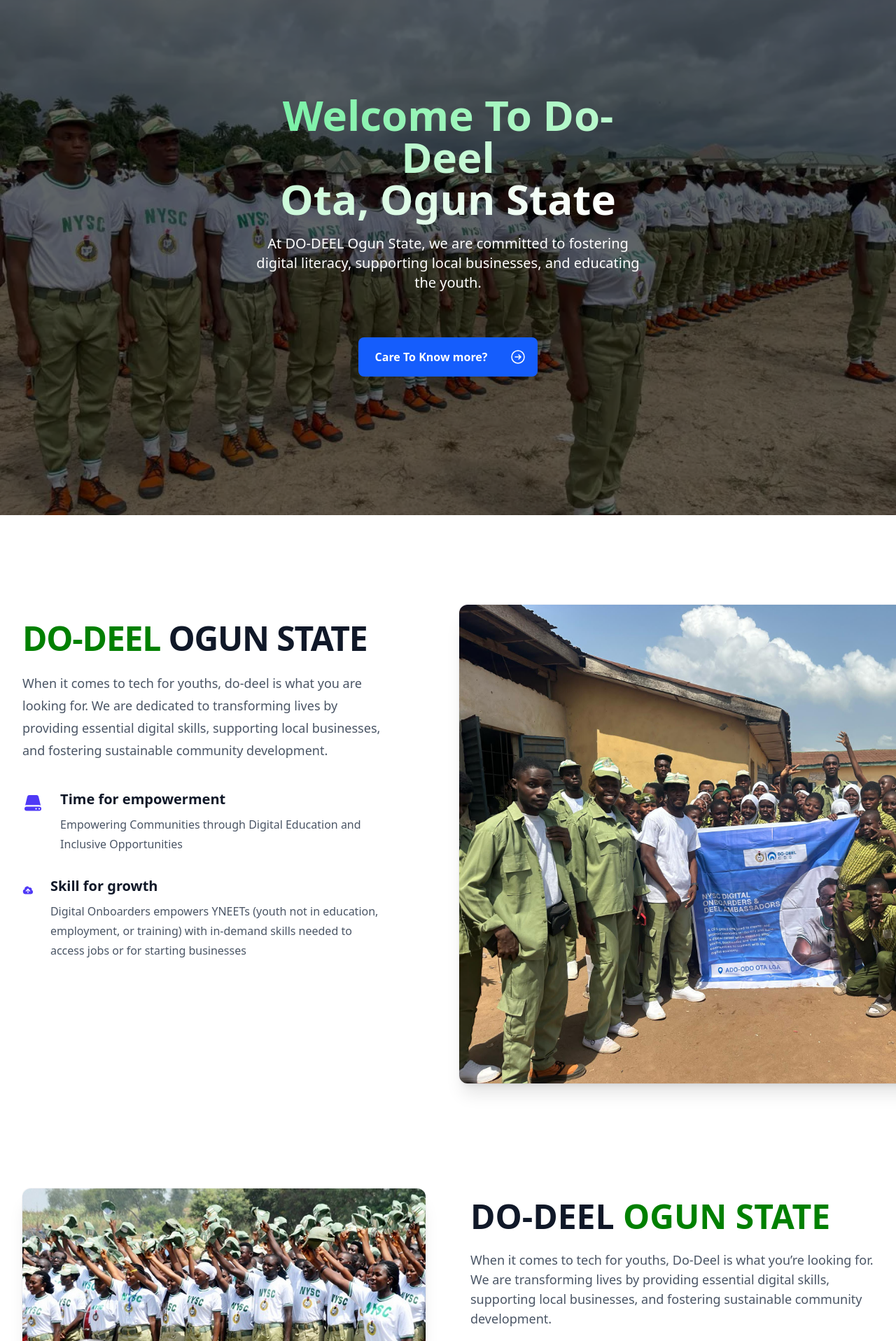
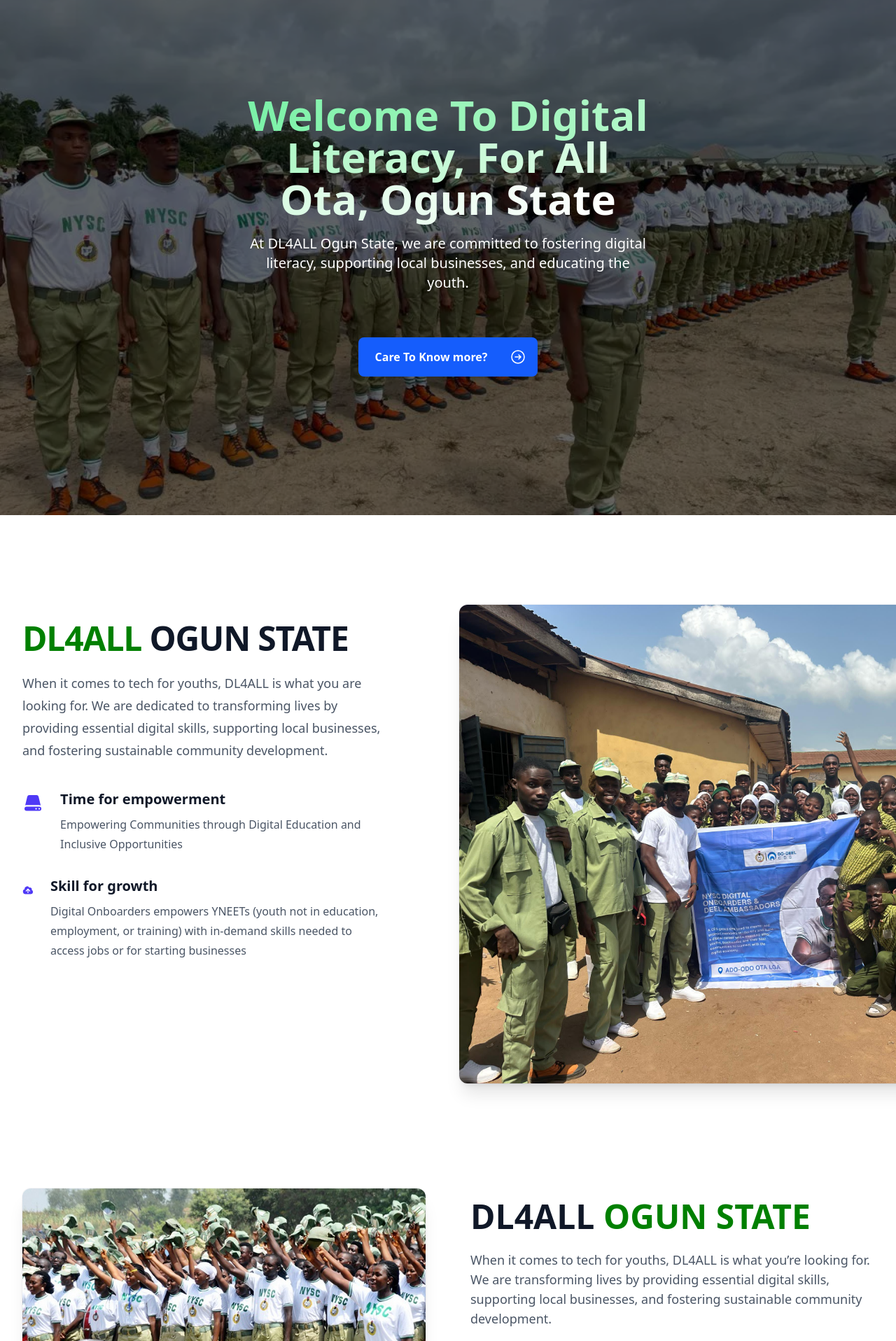
Before and after one commit to 56radius/do-deel-cds, a React (Vite) app: page /home in a window 1280 px wide. Shown: the part 64-1980 px from the top of the page at 70% size. Built offline with nearby package versions, Linux system fonts and the light colour scheme.

Commit message:
Updated the name of the cds from do-deel to dl4all

```diff
--- a/src/components/AboutUs.jsx
+++ b/src/components/AboutUs.jsx
@@ -31,10 +31,10 @@ const AboutUs = () => {
         <div className="lg:pt-4 lg:pr-8">
           <div className="lg:max-w-lg">
             <p className="mt-2 text-4xl font-semibold tracking-tight text-pretty text-gray-900 sm:text-5xl">
-             <span style={{color: "green"}}>  DO-DEEL </span> OGUN STATE
+             <span style={{color: "green"}}>  DL4ALL </span> OGUN STATE
             </p>
             <p className="mt-6 text-lg/8 text-gray-600">
-              When it comes to tech for youths, do-deel is what you are looking for.
+              When it comes to tech for youths, DL4ALL is what you are looking for.
               We are dedicated to transforming lives by providing essential digital skills,
               supporting local businesses, and fostering sustainable community development.
             </p>
@@ -74,9 +74,9 @@ const AboutUs = () => {
               />
             </div>
             <div className="lg:pt-4">
-              <h2 className="text-4xl font-semibold text-gray-900 sm:text-5xl"> DO-DEEL  <span style={{color: "green"}}> OGUN STATE </span></h2>
+              <h2 className="text-4xl font-semibold text-gray-900 sm:text-5xl"> DL4ALL  <span style={{color: "green"}}> OGUN STATE </span></h2>
               <p className="mt-6 text-gray-600 text-lg">
-                When it comes to tech for youths, Do-Deel is what you’re looking for. We are transforming lives by
+                When it comes to tech for youths, DL4ALL is what you’re looking for. We are transforming lives by
                 providing essential digital skills, supporting local businesses, and fostering sustainable community
                 development.
               </p>
--- a/src/components/Footer.jsx
+++ b/src/components/Footer.jsx
@@ -5,9 +5,9 @@ const Footer = () => {
         <div className="px-4 mx-auto sm:px-6 lg:px-8 max-w-7xl">
         <div className="grid grid-cols-2 md:col-span-3 lg:grid-cols-6 gap-y-16 gap-x-12">
             <div className="col-span-2 md:col-span-3 lg:col-span-2 lg:pr-8">
-                    <h2> DO-DEEL-CDS </h2>
+                    <h2> DL4ALL-CDS </h2>
                 <p className="text-base leading-relaxed text-white-600 mt-7">
-                  When it comes to tech for youths, do-deel is what you are looking for we are dedicated
+                  When it comes to tech for youths, DL4ALL is what you are looking for we are dedicated
                    to transforming lives by providing essential digital skills, supporting local businesses, and fostering
                     sustainable community development.
                 </p>
@@ -88,7 +88,7 @@ const Footer = () => {
                     </li>
 
                     <li>
-                        <a href="#" title="" className="flex text-base text-white transition-all duration-200 hover:text-blue-600 focus:text-blue-600"> do_deelota@gmail.com </a>
+                        <a href="#" title="" className="flex text-base text-white transition-all duration-200 hover:text-blue-600 focus:text-blue-600"> dl4allota@gmail.com </a>
                     </li>
 
                     <li>
--- a/src/components/Services.jsx
+++ b/src/components/Services.jsx
@@ -29,7 +29,7 @@ const Services = () => {
         }}
         className="max-w-6xl px-4 mx-auto sm:px-6 lg:px-8">
         <div className="text-center mb-12">
-          <h2 style={{color: "#FFFDO", fontWeight: 'bold', }} className="text-4xl font-bold text-black"> <strong> What Does Do-Deel Do? </strong> </h2>
+          <h2 style={{color: "#FFFDO", fontWeight: 'bold', }} className="text-4xl font-bold text-black"> <strong> What Does DL4ALL Do? </strong> </h2>
           <p className="mt-4 text-lg text-gray-600">
             We are committed to fostering digital literacy, supporting local businesses, and educating the youth.
           </p>
--- a/src/components/SplashScreen.jsx
+++ b/src/components/SplashScreen.jsx
@@ -25,8 +25,9 @@ const SplashScreen = () => {
     >
       <img src={logo} />
       <h1 className="text-white text-4xl sm:text-6xl font-bold animate-pulse tracking-wide">
-        Welcome to Do-Deel
+        Welcome to Digital Literacy - For All
       </h1>
+      <h2 className="text-white text-4xl sm:text-6xl font-bold animate-pulse tracking-wide"> DL4ALL </h2>
       <p className="text-gray-300 text-lg mt-4 sm:mt-6 animate-fade-in delay-500">
         Empowering Communities Through Digital Innovation
       </p>
--- a/src/pages/home.jsx
+++ b/src/pages/home.jsx
@@ -69,11 +69,11 @@ const HomePage = () => {
           <div className="max-w-xl mx-auto text-center">
             <h1 className="text-4xl font-bold sm:text-6xl">
               <span className="text-transparent bg-clip-text bg-gradient-to-r from-green-300 to-white">
-                Welcome To Do-Deel <br /> Ota, Ogun State
+                Welcome To Digital Literacy, For All <br /> Ota, Ogun State
               </span>
             </h1>
             <p className="mt-5 text-base sm:text-xl">
-              At DO-DEEL Ogun State, we are committed to fostering digital literacy, supporting local businesses, and educating the youth.
+              At DL4ALL Ogun State, we are committed to fostering digital literacy, supporting local businesses, and educating the youth.
             </p>
 
             <a
```
